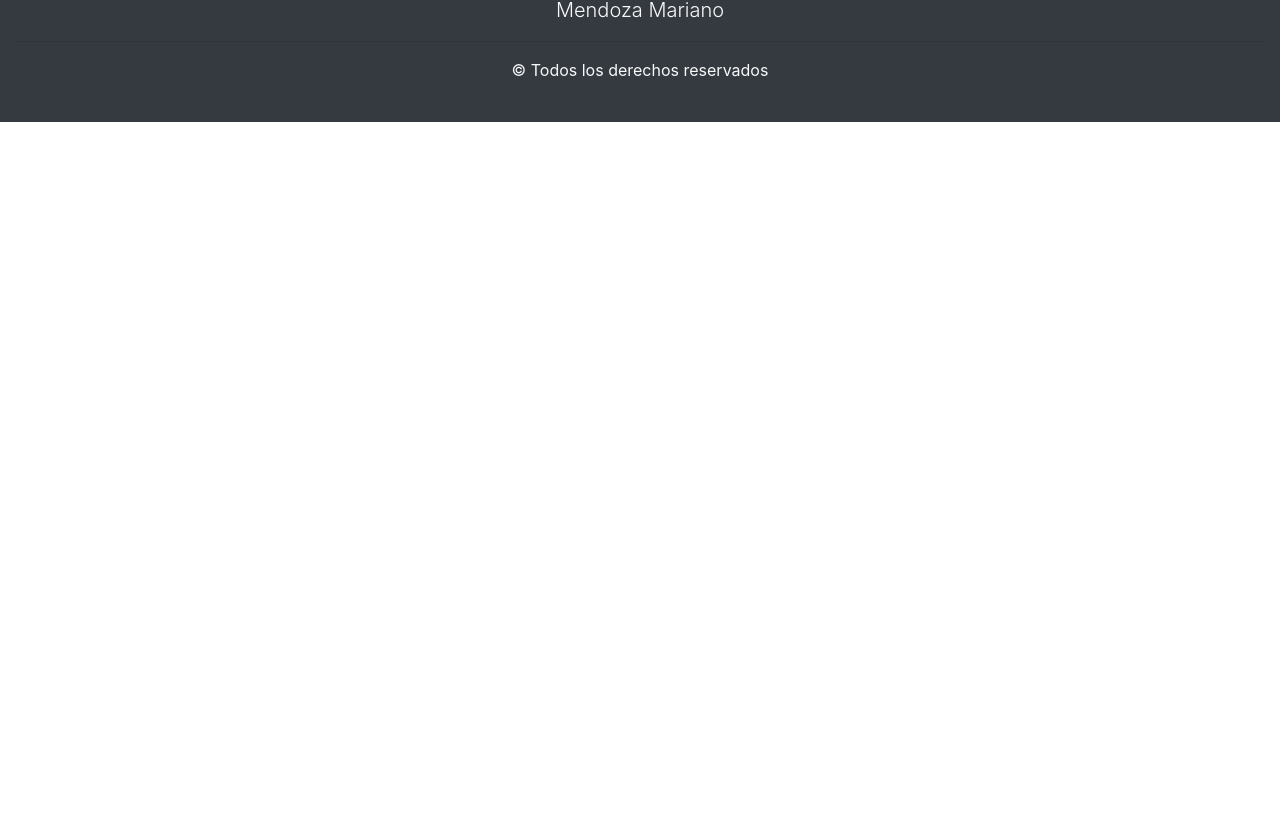
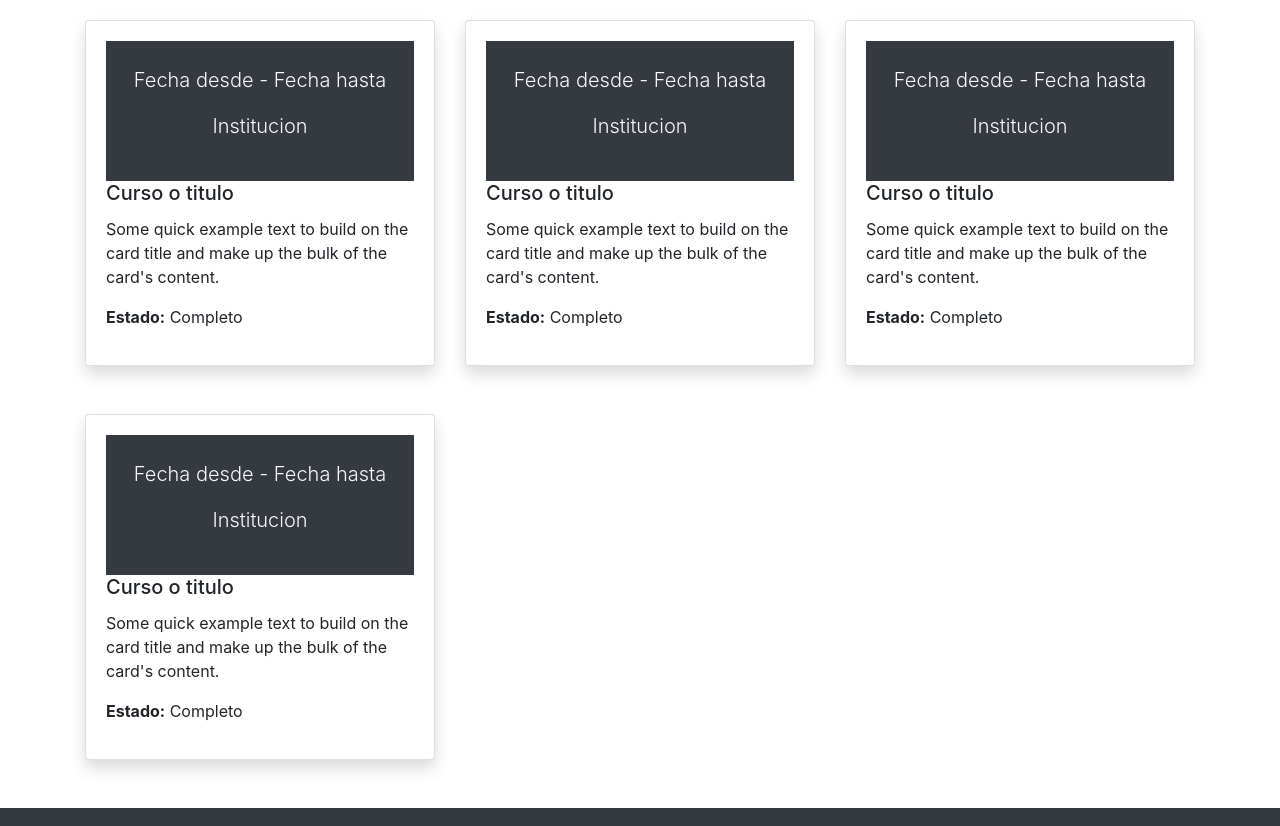
Before and after one commit to MChanoM/MChanoM.github.io, a plain HTML site: page index.html in a window 1280 px wide. Shown: the part 1928-2754 px from the top of the page. Before the commit the page ends 2050 px from the top, so only its background shows below. Drawn offline with nearby package versions, Linux system fonts and the light colour scheme.

Commit message:
se agrego educacion

```diff
--- a/index.html
+++ b/index.html
@@ -32,7 +32,7 @@
                             <a class="nav-link" href="#experienciaLaboral"> Experiencia laboral </a>
                         </li>
                         <li class="nav-item">
-                            <a class="nav-link" href="#"> Educacion </a>
+                            <a class="nav-link" href="#educacion"> Educacion </a>
                         </li>
                         <li class="nav-item">
                             <a class="nav-link" href="#"> Portfolio </a>
@@ -143,6 +143,68 @@
                 </div>
             </div>
         </article>
+        <h2 class="display-4 text-center my-4" id="educacion"> Educacion </h2>
+        <article>
+            <div class="row">
+                <div class="col-sm-12 col-md-4">
+                    <div class="card shadow mb-5 bg-white rounde">
+                        <div class="card-body">
+                            <div class="bg-dark text-center py-4">
+                                <p class="lead text-light">Fecha desde - Fecha hasta </p>
+                                <p class="lead text-light"> Institucion </p>
+                            </div>
+                            <h5 class="card-title"> Curso o titulo</h5>
+                            <p class="card-text">Some quick example text to build on the card title and make up the bulk
+                                of the card's content.</p>
+                            <p> <strong>Estado:</strong> Completo</p>
+                        </div>
+                    </div>
+                </div>
+                <div class="col-sm-12 col-md-4">
+                    <div class="card shadow mb-5 bg-white rounde">
+                        <div class="card-body">
+                            <div class="bg-dark text-center py-4">
+                                <p class="lead text-light">Fecha desde - Fecha hasta </p>
+                                <p class="lead text-light"> Institucion </p>
+                            </div>
+                            <h5 class="card-title"> Curso o titulo</h5>
+                            <p class="card-text">Some quick example text to build on the card title and make up the bulk of
+                                the card's content.</p>
+                            <p> <strong>Estado:</strong> Completo</p>
+                        </div>
+                    </div>
+                </div>
+                <div class="col-sm-12 col-md-4">
+                    <div class="card shadow mb-5 bg-white rounde">
+                        <div class="card-body">
+                            <div class="bg-dark text-center py-4">
+                                <p class="lead text-light">Fecha desde - Fecha hasta </p>
+                                <p class="lead text-light"> Institucion </p>
+                            </div>
+                            <h5 class="card-title"> Curso o titulo</h5>
+                            <p class="card-text">Some quick example text to build on the card title and make up the bulk of
+                                the card's content.</p>
+                            <p> <strong>Estado:</strong> Completo</p>
+                        </div>
+                    </div>
+                </div>
+                <div class="col-sm-12 col-md-4">
+                    <div class="card shadow mb-5 bg-white rounde">
+                        <div class="card-body">
+                            <div class="bg-dark text-center py-4">
+                                <p class="lead text-light">Fecha desde - Fecha hasta </p>
+                                <p class="lead text-light"> Institucion </p>
+                            </div>
+                            <h5 class="card-title"> Curso o titulo</h5>
+                            <p class="card-text">Some quick example text to build on the card title and make up the bulk of
+                                the card's content.</p>
+                            <p> <strong>Estado:</strong> Completo</p>
+                        </div>
+                    </div>
+                </div>
+            </div>
+        </article>
+
     </section>
 
     <footer class="bg-dark text-light py-4">
```
